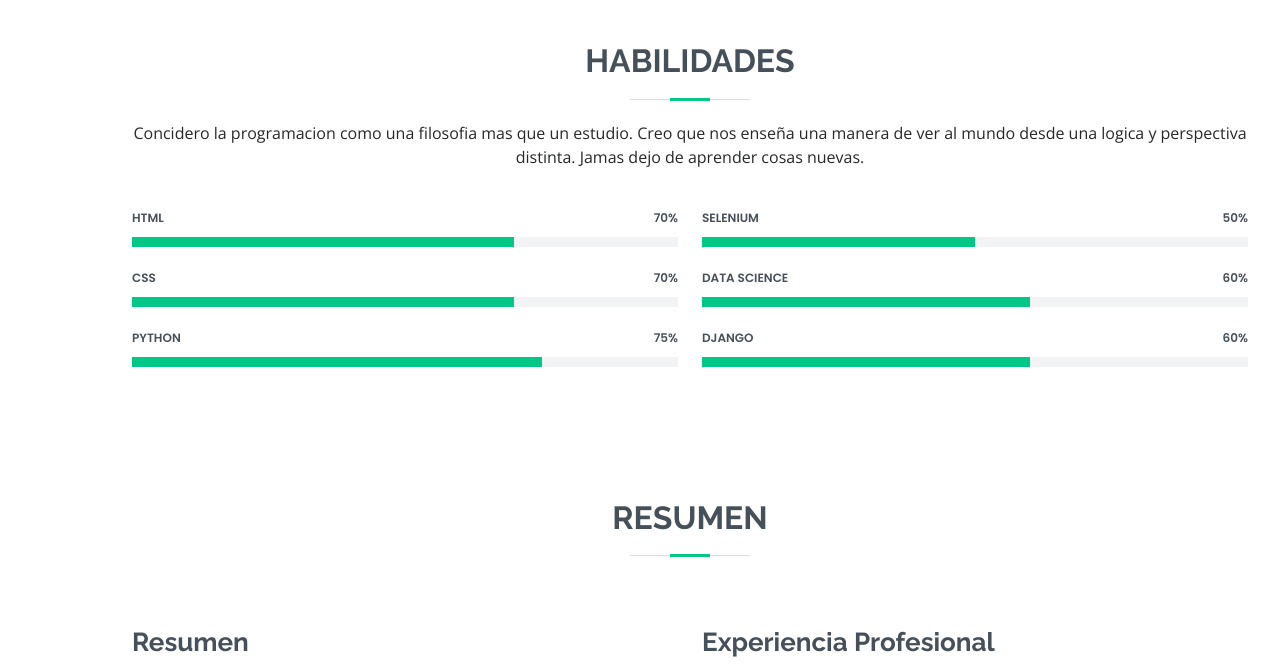
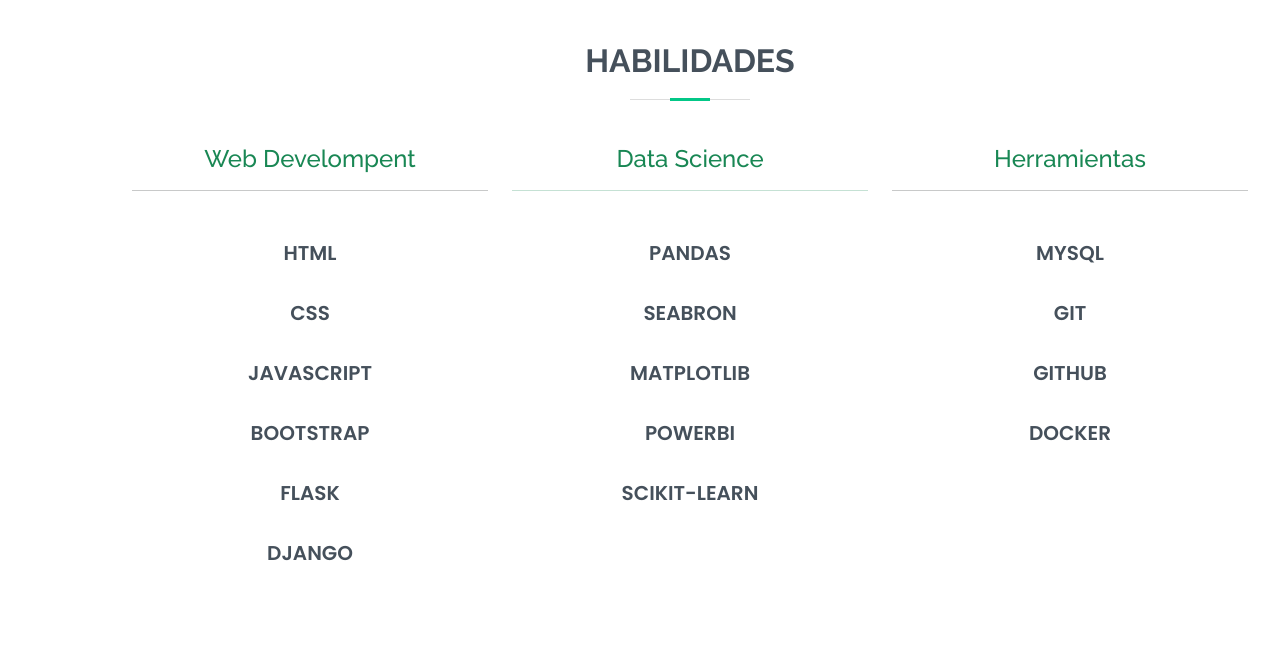
Before and after one commit to JeremiasBarolo/Curriculum-Resume, a plain HTML site: page index.html in a window 1280 px wide. Shown: the part 1450-2116 px from the top of the page. Drawn offline with nearby package versions, Linux system fonts and the light colour scheme.

Commit message:
Actualizacion

```diff
--- a/index.html
+++ b/index.html
@@ -40,6 +40,7 @@
       <ul>
         <li><a href="#hero" class="nav-link scrollto active"><i class="bx bx-home"></i> <span>Inicio</span></a></li>
         <li><a href="#about" class="nav-link scrollto"><i class="bx bx-user"></i> <span>Sobre mi</span></a></li>
+        <li><a href="#skills" class="nav-link scrollto"><i class="bx bx-laptop"></i> <span>Habilidades</span></a></li>
         <li><a href="#resume" class="nav-link scrollto"><i class="bx bx-file-blank"></i> <span>Resumen</span></a></li>
         <li><a href="#contact" class="nav-link scrollto"><i class="bx bx-envelope"></i> <span>Contacto</span></a></li>
       </ul>
@@ -76,7 +77,7 @@
             <img src="assets/img/foto-perfil.jpg" class="img-fluid" alt="">
           </div>
           <div class="col-lg-8 pt-4 pt-lg-0 content">
-            <h3>Desarrollador en Python &amp; Atleta</h3>
+            <h3>Desarrollador Web &amp; Data Sciencetist</h3>
             <p class="fst-italic">
               Nacido en Buenos Aires, durante 19 años vivi en la localidad de Ciudad Evita, Distrito de la Matanza. Tuve la oportunidad de conocer varios paises del mundo
               y pudiendo vivir durante un año en Estados Unidos.
@@ -113,60 +114,81 @@
 
         <div class="section-title">
           <h2>Habilidades</h2>
-          <p>Concidero la programacion como una filosofia mas que un estudio. Creo que nos enseña una manera de ver al mundo desde una logica y perspectiva distinta. Jamas dejo de aprender cosas nuevas.</p>
-        </div>
-
+          <br>
         <div class="row skills-content">
 
-          <div class="col-lg-6">
+          <div class="col-lg-4">
 
+            <h4 class="resume-title text-success">Web Develompent</h4>
+            <hr>
+            <br>
             <div class="progress">
-              <span class="skill">HTML <i class="val">70%</i></span>
-              <div class="progress-bar-wrap">
-                <div class="progress-bar" role="progressbar" aria-valuenow="70" aria-valuemin="0" aria-valuemax="100"></div>
-              </div>
+              <h5 class="skill">HTML</h5>
             </div>
 
             <div class="progress">
-              <span class="skill">CSS <i class="val">70%</i></span>
-              <div class="progress-bar-wrap">
-                <div class="progress-bar" role="progressbar" aria-valuenow="70" aria-valuemin="0" aria-valuemax="100"></div>
-              </div>
+              <h5 class="skill">CSS</h5>
             </div>
 
             <div class="progress">
-              <span class="skill">Python <i class="val">75%</i></span>
-              <div class="progress-bar-wrap">
-                <div class="progress-bar" role="progressbar" aria-valuenow="75" aria-valuemin="0" aria-valuemax="100"></div>
-              </div>
+              <h5 class="skill">JAVASCRIPT</h5>
+            </div>
+
+            <div class="progress">
+              <h5 class="skill">bootstrap</h5>
+            </div>
+            <div class="progress">
+              <h5 class="skill">Flask</h5>
+            </div>
+            <div class="progress">
+              <h5 class="skill">Django</h5>
             </div>
 
           </div>
 
-          <div class="col-lg-6">
+          <div class="col-lg-4 text-success">
 
+            <h4 class="resume-title">Data Science</h4>
+            <hr>
+            <br>
             <div class="progress">
-              <span class="skill">Selenium<i class="val">50%</i></span>
-              <div class="progress-bar-wrap">
-                <div class="progress-bar" role="progressbar" aria-valuenow="50" aria-valuemin="0" aria-valuemax="100"></div>
-              </div>
+              <h5 class="skill">Pandas</h5>
             </div>
-
             <div class="progress">
-              <span class="skill">Data Science<i class="val">60%</i></span>
-              <div class="progress-bar-wrap">
-                <div class="progress-bar" role="progressbar" aria-valuenow="60" aria-valuemin="0" aria-valuemax="100"></div>
-              </div>
+              <h5 class="skill">seabron</h5>
             </div>
-
             <div class="progress">
-              <span class="skill">Django <i class="val">60%</i></span>
-              <div class="progress-bar-wrap">
-                <div class="progress-bar" role="progressbar" aria-valuenow="60" aria-valuemin="0" aria-valuemax="100"></div>
-              </div>
+              <h5 class="skill">matplotlib</h5>
+            </div>
+            <div class="progress">
+              <h5 class="skill">powerbi</h5>
+            </div>
+            <div class="progress">
+              <h5 class="skill">Scikit-Learn</h5>
             </div>
 
           </div>
+
+          <div class="col-lg-4">
+            <h4 class="resume-title text-success">Herramientas</h4>
+            <hr>
+            <br>
+
+            <div class="progress">
+              <h5 class="skill">MYSQL</h5>
+            </div>
+            <div class="progress">
+              <h5 class="skill">git</h5>
+            </div>
+            <div class="progress">
+              <h5 class="skill">github</h5>
+            </div>
+            <div class="progress">
+              <h5 class="skill">docker</h5>
+            </div>
+
+          </div>
+
 
         </div>
 
@@ -212,6 +234,15 @@
               <p><em>Udemy</em></p>
               <p>Curso que incluye: Tkinter, Django, MySql, Mysqlite, Flask.</br>
                 +30hs de Contenido y Proyectos finales de cada Framework.
+              </p>
+            </div>
+            <div class="resume-item">
+              <h4>Data Science</h4>
+              <h5>2023</h5>
+              <p><em>CoderHouse</em></p>
+              <p>Abordamos tecnologias y metodologias como: </br>
+                Pandas, Matplotlib, Seaborn, Mysql, CRISP,
+                PowerBI, Scikit-Learn.
               </p>
             </div>
           </div>
@@ -275,33 +306,6 @@
 
           </div>
 
-          <!-- <div class="col-lg-8 mt-5 mt-lg-0">
-
-            <form action="forms/contact.php" method="post" role="form" class="php-email-form">
-              <div class="row">
-                <div class="col-md-6 form-group">
-                  <input type="text" name="name" class="form-control" id="name" placeholder="Nombre" required>
-                </div>
-                <div class="col-md-6 form-group mt-3 mt-md-0">
-                  <input type="email" class="form-control" name="email" id="email" placeholder="Email" required>
-                </div>
-              </div>
-              <div class="form-group mt-3">
-                <input type="text" class="form-control" name="subject" id="subject" placeholder="Su Idea.." required>
-              </div>
-              <div class="form-group mt-3">
-                <textarea class="form-control" name="message" rows="5" placeholder="Mensaje" required></textarea>
-              </div>
-              <div class="my-3">
-                <div class="loading">Loading</div>
-                <div class="error-message"></div>
-                <div class="sent-message">Se envio su Mensaje. Gracias!</div>
-              </div>
-              <div class="text-center"><button type="submit">Enviar Mensaje</button></div>
-            </form>
-
-          </div> -->
-
         </div>
 
       </div>
```
